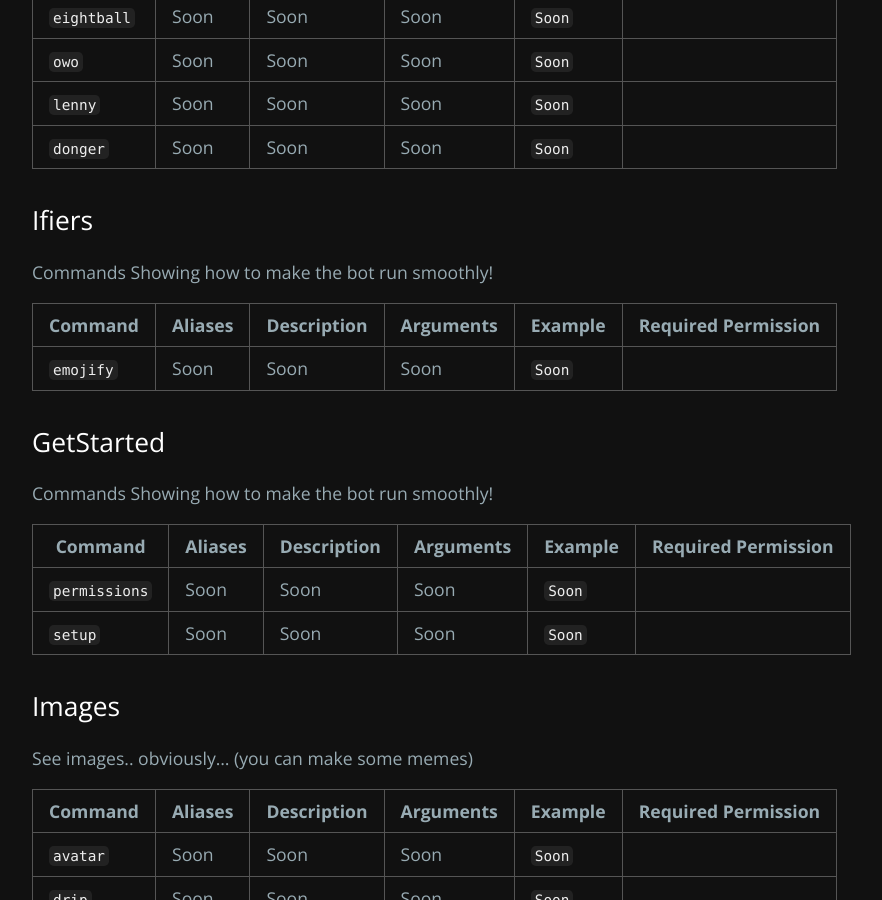
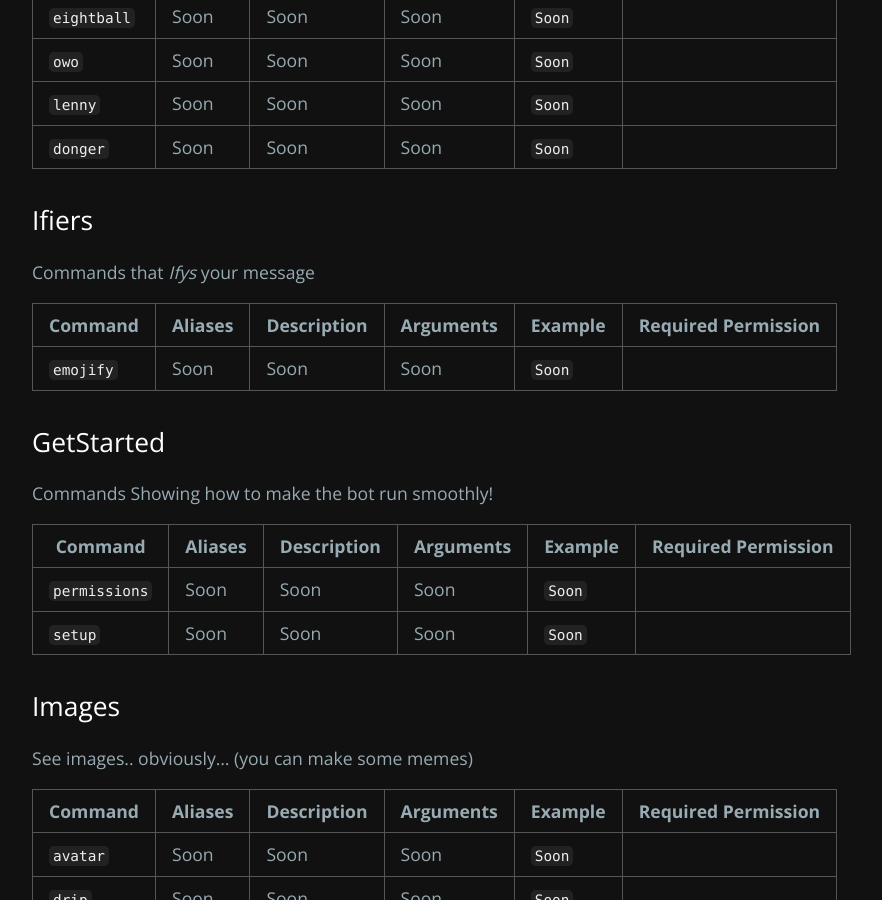
Before and after one commit to Stratobot/Stratobot.github.io, a Jekyll site: the page built from index.md, in a window 1280 px wide and 900 px high, scrolled down 2010 px. Shown: the whole window, without its empty margins (192-1074 px from the left). Built offline with Jekyll 4.4.1, drawn with Linux system fonts in a browser that asks for light colours.

Commit message:
Update index.md

```diff
--- a/index.md
+++ b/index.md
@@ -57,7 +57,7 @@ Command | Aliases | Description | Arguments | Example | Required Permission
 `donger` | Soon | Soon | Soon | `Soon`
 
 ## Ifiers
-Commands Showing how to make the bot run smoothly!
+Commands that _Ifys_ your message
 
 Command | Aliases | Description | Arguments | Example | Required Permission
 ---|---|---|---|---|---
```
